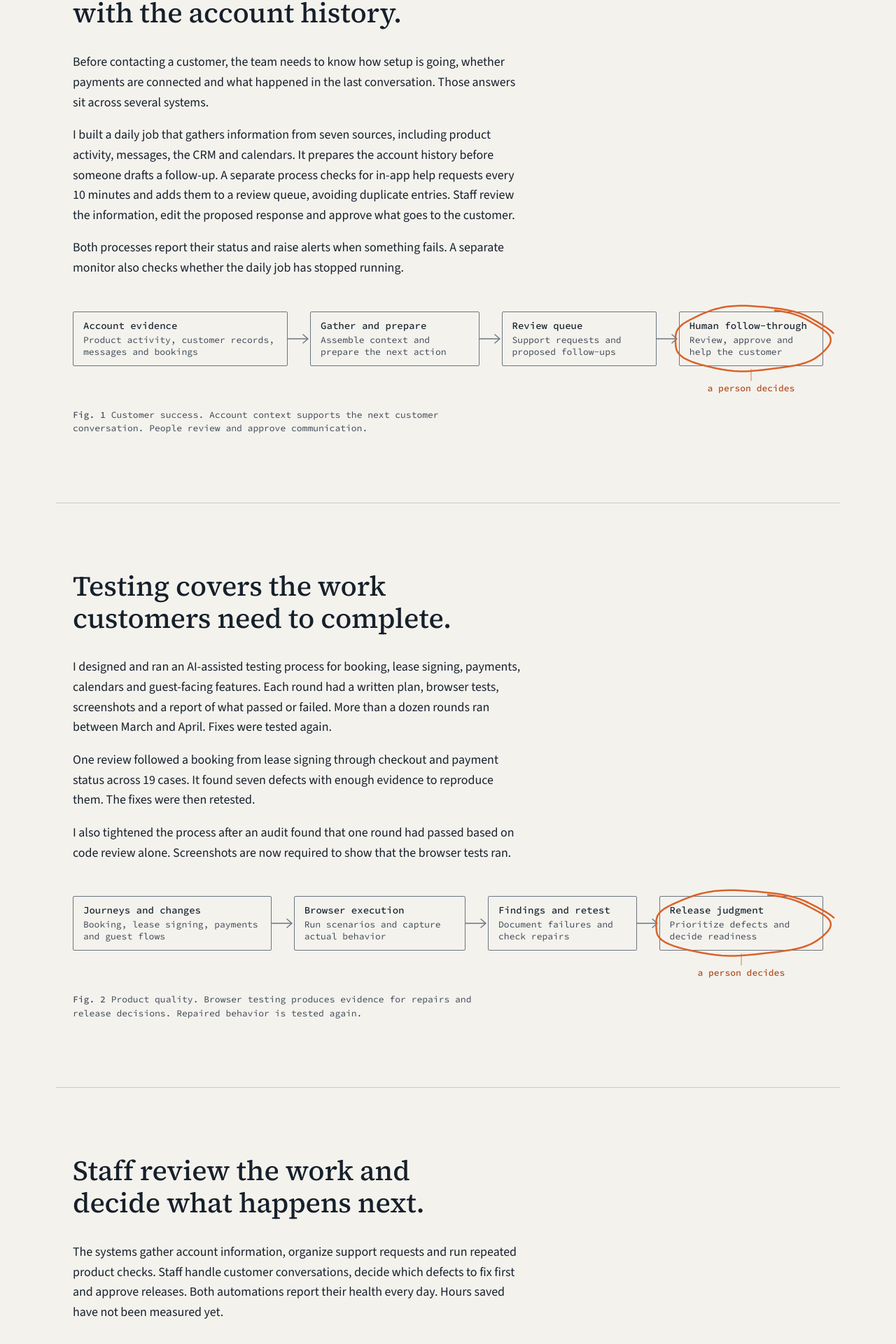
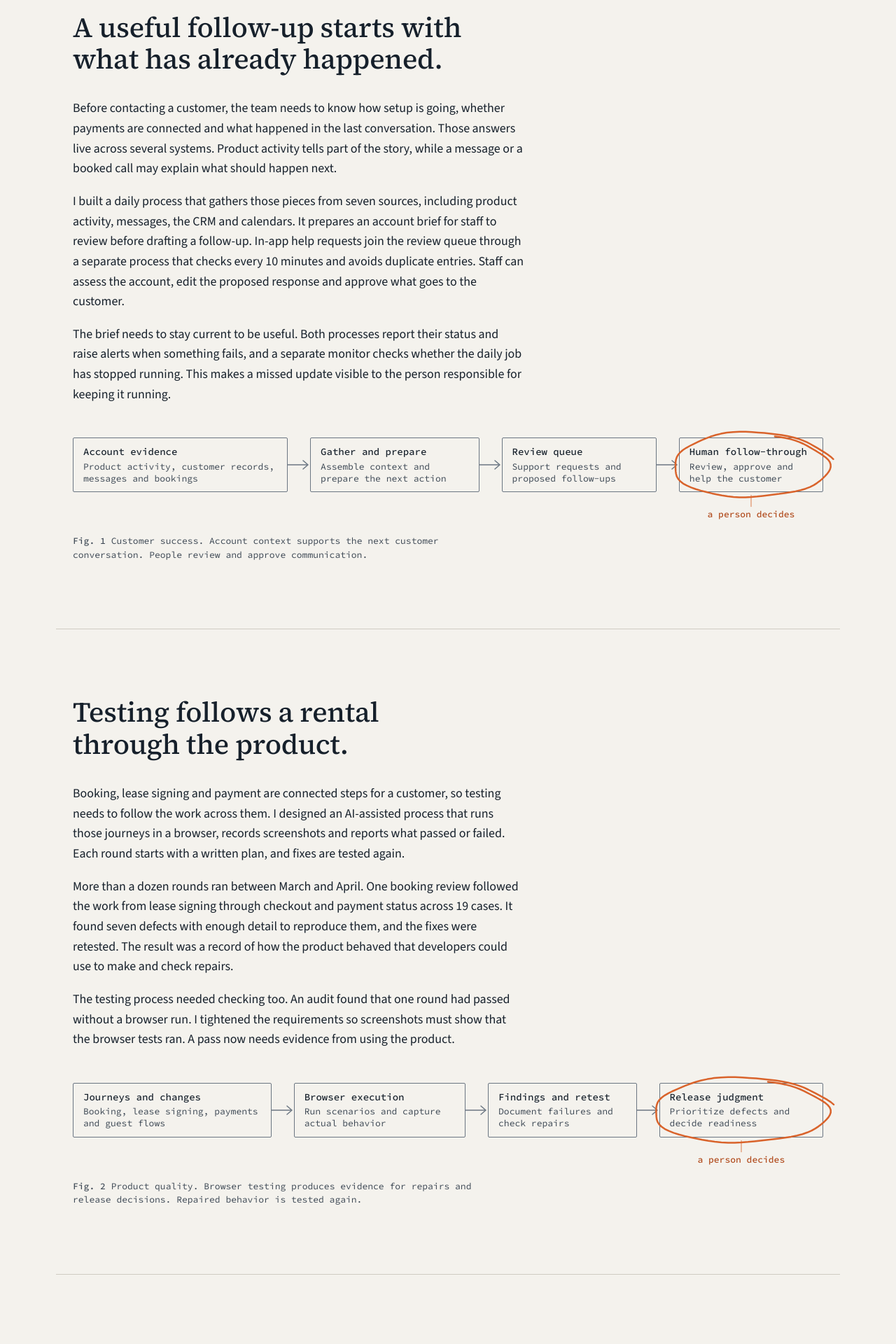
Before and after one commit to patrickmch/website, a React (Vite) app: page /work/mtro-pro in a window 1280 px wide. Shown: the part 866-2786 px from the top of the page at 70% size. Built offline with nearby package versions, Linux system fonts and the light colour scheme.

Commit message:
Connect the remaining client stories around problems and outcomes
(cherry picked from commit 320ed87d0266ab4ba0e6281746fd23457aebfbc6)

```diff
--- a/content/mtroWork.ts
+++ b/content/mtroWork.ts
@@ -1,28 +1,28 @@
 export const mtroWork = {
   "title": "Automating the work around a growing SaaS platform.",
-  "summary": "For MTRO PRO, I automated daily account research and built a queue for in-app support requests. Both have run in production since July. I also developed an AI-assisted testing process for booking, lease signing and payments, with browser checks and retesting after fixes.",
-  "intro": "I joined MTRO PRO, a rental software business, part time in early 2026 as an engineer and technical advisor. My work covered customer follow-up, support intake and testing the product as it changed.",
+  "summary": "I helped MTRO PRO prepare for customer conversations and check the product behind them. Daily automation gathers account history before follow-up, while browser tests trace the steps from booking to payment. The account-research and support-intake systems have run in production since July.",
+  "intro": "I joined MTRO PRO, a rental software business, part time in early 2026 as an engineer and technical advisor. My work connected two parts of the customer experience: helping the team understand each account and checking that customers could complete booking, lease signing and payment.",
   "sections": [
     {
-      "heading": "Customer follow-up starts with the account history.",
+      "heading": "A useful follow-up starts with what has already happened.",
       "paragraphs": [
-        "Before contacting a customer, the team needs to know how setup is going, whether payments are connected and what happened in the last conversation. Those answers sit across several systems.",
-        "I built a daily job that gathers information from seven sources, including product activity, messages, the CRM and calendars. It prepares the account history before someone drafts a follow-up. A separate process checks for in-app help requests every 10 minutes and adds them to a review queue, avoiding duplicate entries. Staff review the information, edit the proposed response and approve what goes to the customer.",
-        "Both processes report their status and raise alerts when something fails. A separate monitor also checks whether the daily job has stopped running."
+        "Before contacting a customer, the team needs to know how setup is going, whether payments are connected and what happened in the last conversation. Those answers live across several systems. Product activity tells part of the story, while a message or a booked call may explain what should happen next.",
+        "I built a daily process that gathers those pieces from seven sources, including product activity, messages, the CRM and calendars. It prepares an account brief for staff to review before drafting a follow-up. In-app help requests join the review queue through a separate process that checks every 10 minutes and avoids duplicate entries. Staff can assess the account, edit the proposed response and approve what goes to the customer.",
+        "The brief needs to stay current to be useful. Both processes report their status and raise alerts when something fails, and a separate monitor checks whether the daily job has stopped running. This makes a missed update visible to the person responsible for keeping it running."
       ]
     },
     {
-      "heading": "Testing covers the work customers need to complete.",
+      "heading": "Testing follows a rental through the product.",
       "paragraphs": [
-        "I designed and ran an AI-assisted testing process for booking, lease signing, payments, calendars and guest-facing features. Each round had a written plan, browser tests, screenshots and a report of what passed or failed. More than a dozen rounds ran between March and April. Fixes were tested again.",
-        "One review followed a booking from lease signing through checkout and payment status across 19 cases. It found seven defects with enough evidence to reproduce them. The fixes were then retested.",
-        "I also tightened the process after an audit found that one round had passed based on code review alone. Screenshots are now required to show that the browser tests ran."
+        "Booking, lease signing and payment are connected steps for a customer, so testing needs to follow the work across them. I designed an AI-assisted process that runs those journeys in a browser, records screenshots and reports what passed or failed. Each round starts with a written plan, and fixes are tested again.",
+        "More than a dozen rounds ran between March and April. One booking review followed the work from lease signing through checkout and payment status across 19 cases. It found seven defects with enough detail to reproduce them, and the fixes were retested. The result was a record of how the product behaved that developers could use to make and check repairs.",
+        "The testing process needed checking too. An audit found that one round had passed without a browser run. I tightened the requirements so screenshots must show that the browser tests ran. A pass now needs evidence from using the product."
       ]
     },
     {
-      "heading": "Staff review the work and decide what happens next.",
+      "heading": "The systems prepare the work for people to act on.",
       "paragraphs": [
-        "The systems gather account information, organize support requests and run repeated product checks. Staff handle customer conversations, decide which defects to fix first and approve releases. Both automations report their health every day. Hours saved have not been measured yet."
+        "The account-research and support-intake systems have run in production since July. They bring account information and incoming requests into a form staff can review, while the testing process gives developers evidence for repairs. People still decide what to say to customers, which defects to fix first and when to release a change. Hours saved have not been measured yet."
       ]
     }
   ],
```
Also changed, not shown: content/clientStories.ts (+19 -18 lines), 2 other files (tests, documents, lock files or other folders).
